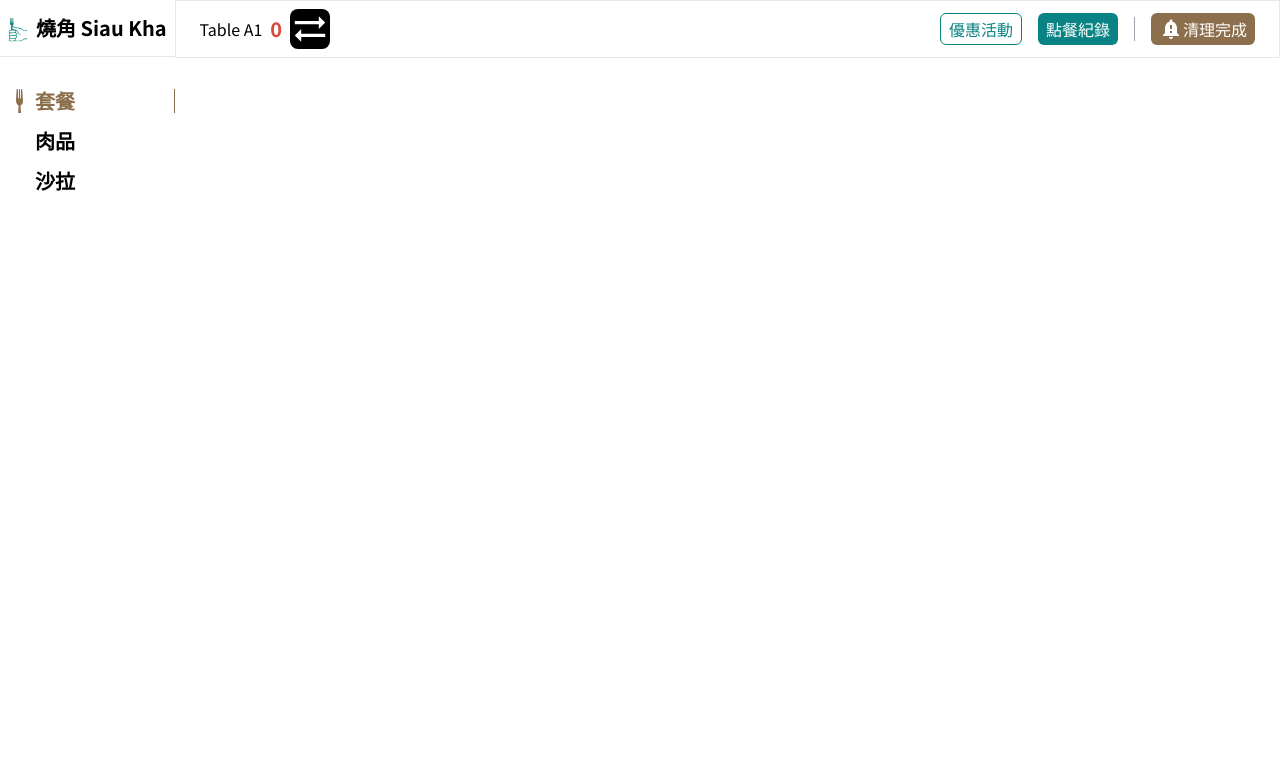
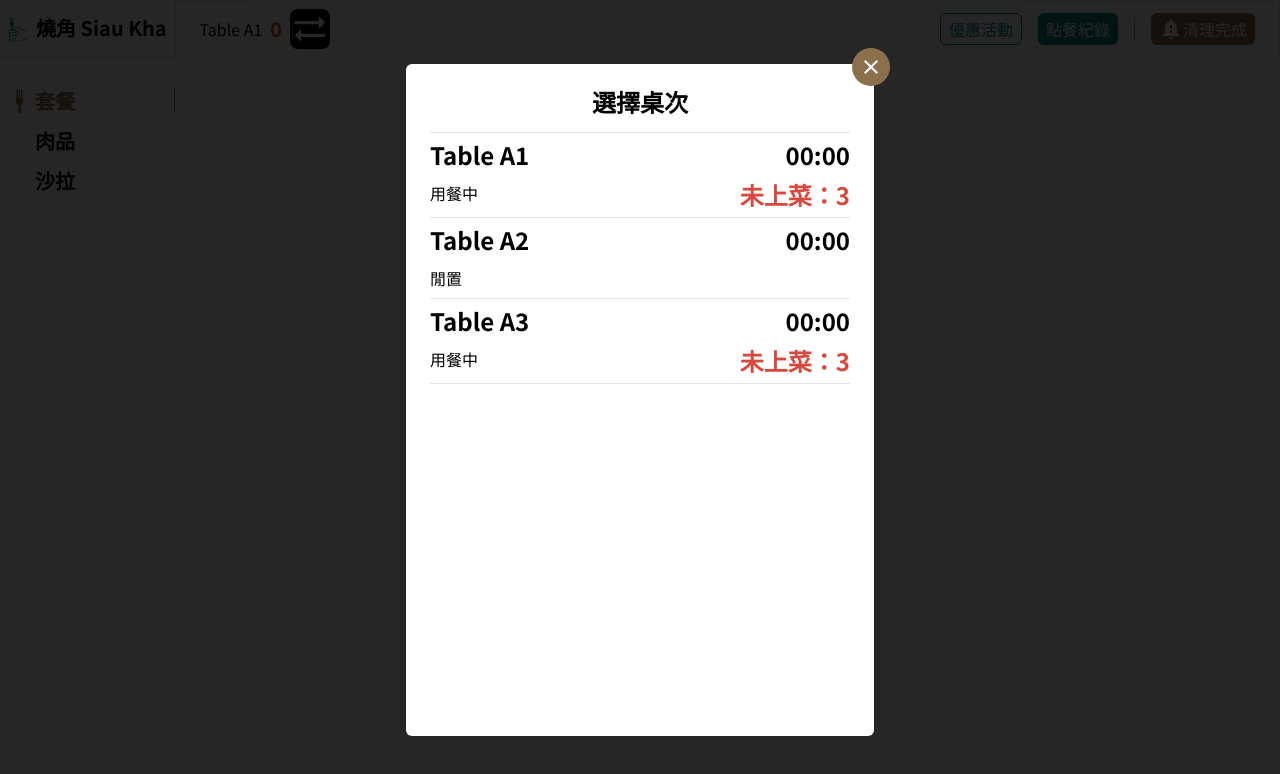
Before and after one commit to alphatero/siau-kha-frontend, a Next.js app: page /order in a window 1280 px wide. Both pictures are taken after a click on the button 310 px from the left and 29 px from the top of the page. Shown: the top 774 px of the page. Built offline with nearby package versions, Linux system fonts and the light colour scheme.

Commit message:
feat: 🎸 add trigger table modal

```diff
--- a/src/apps/Order/components/Header.tsx
+++ b/src/apps/Order/components/Header.tsx
@@ -3,7 +3,13 @@ import clsx from 'clsx';
 import { useStore } from '../stores';
 
 export const Header = () => {
-  const { table } = useStore();
+  const { table, setIsOpenTriggerTable } = useStore();
+
+  const onClick = () => {
+    console.log('click');
+
+    setIsOpenTriggerTable(true);
+  };
 
   return (
     <div
@@ -17,7 +23,7 @@ export const Header = () => {
 
         <span className="text-h5 text-warn">{table.time}</span>
 
-        <Button color="black" className="h-10 w-10 rounded-lg p-1" icon>
+        <Button color="black" className="h-10 w-10 rounded-lg p-1" icon onClick={onClick}>
           <Icons.Change />
         </Button>
       </div>
--- a/src/apps/Order/components/Menu.tsx
+++ b/src/apps/Order/components/Menu.tsx
@@ -3,7 +3,7 @@ import { Icons } from '@/components/common';
 import { Sidebar } from './Sidebar';
 
 export const Menu = () => (
-    <div className="min-h-screen w-fit bg-white">
+    <div className="w-fit bg-white">
       <div
         className={clsx(
           'flex items-center justify-center',
--- /dev/null
+++ b/src/apps/Order/components/TriggerTableModal.tsx
@@ -0,0 +1,77 @@
+import { Modal } from '@/components/common';
+import clsx from 'clsx';
+import { useStore } from '../stores';
+
+type TableTypes = {
+  title: string;
+  status: '用餐中' | '閒置';
+  time: string;
+  unfinished?: number;
+};
+
+const tableList:TableTypes[] = [
+  {
+    title: 'A1',
+    status: '用餐中',
+    time: '00:00',
+    unfinished: 3,
+  },
+  {
+    title: 'A2',
+    status: '閒置',
+    time: '00:00',
+  },
+  {
+    title: 'A3',
+    status: '用餐中',
+    time: '00:00',
+    unfinished: 3,
+  },
+];
+
+export const TriggerTableModal = () => {
+  const { isOpenTriggerTable, setIsOpenTriggerTable } = useStore();
+
+  return (
+    <Modal isOpen={isOpenTriggerTable} onClose={() => setIsOpenTriggerTable(false)}>
+      <div className="flex flex-col items-center justify-center">
+        <h4 className={
+          clsx(
+            'w-full border-b border-black/10',
+            'pb-4 text-center text-h4',
+          )}>選擇桌次</h4>
+
+        <ul className='flex w-full flex-col'>
+          {
+            tableList.map((table) => (
+              <li key={table.title}>
+                <button className={
+                  clsx(
+                    'flex w-full flex-col space-y-3 py-2',
+                    'border-b border-black/10',
+                    'hover:bg-color_bg',
+                  )}>
+
+                  <div className='flex w-full justify-between'>
+                    <h4 className='text-h4'>Table {table.title}</h4>
+                    <p className='text-h4'>{table.time}</p>
+                  </div>
+                  <div className='flex w-full justify-between'>
+                    <div className=''>{ table.status}</div>
+                    {
+                      table.unfinished && (
+                        <p className='text-h4 text-warn'>未上菜：{table.unfinished}</p>)
+                    }
+                  </div>
+                </button>
+
+              </li>))
+          }
+
+        </ul>
+      </div>
+    </Modal>
+  );
+};
+
+export default TriggerTableModal;
--- a/src/apps/Order/components/index.ts
+++ b/src/apps/Order/components/index.ts
@@ -1,2 +1,3 @@
 export * from './Header';
 export * from './Menu';
+export * from './TriggerTableModal';
--- a/src/apps/Order/index.tsx
+++ b/src/apps/Order/index.tsx
@@ -1,13 +1,17 @@
 import type { NextPageWithLayout } from '@/types';
-import { Header, Menu } from './components';
+import { Header, Menu, TriggerTableModal } from './components';
 
 const Order: NextPageWithLayout = () => (
+  <>
     <div className="mx-auto flex w-full">
       <Menu />
       <div className="flex-1 items-start">
         <Header />
       </div>
     </div>
+
+    <TriggerTableModal />
+  </>
 );
 
 export default Order;
--- a/src/apps/Order/stores.ts
+++ b/src/apps/Order/stores.ts
@@ -7,8 +7,9 @@ type State = {
     status: string;
     time: number;
   }
-
+  isOpenTriggerTable: boolean;
   setTable: (table: State['table']) => void;
+  setIsOpenTriggerTable: (isOpenTriggerTable: State['isOpenTriggerTable']) => void;
 }
 
 export const useStore = create<State>((set) => ({
@@ -19,7 +20,11 @@ export const useStore = create<State>((set) => ({
     time: 0,
   },
 
+  isOpenTriggerTable: false,
+
   setTable: (table) => set({ table }),
+
+  setIsOpenTriggerTable: (isOpenTriggerTable) => set({ isOpenTriggerTable }),
 }));
 
 export default useStore;
--- a/src/components/common/Icons.tsx
+++ b/src/components/common/Icons.tsx
@@ -2,12 +2,14 @@ import Change from '@/assets/svg/change.svg';
 import Logo from '@/assets/svg/logo.svg';
 import Notification from '@/assets/svg/notification.svg';
 import Fork from '@/assets/svg/fork.svg';
+import Close from '@/assets/svg/close.svg';
 
 export const Icons = {
   Change,
   Logo,
   Notification,
   Fork,
+  Close,
 };
 
 export default Icons;
--- /dev/null
+++ b/src/components/common/Modal.tsx
@@ -0,0 +1,50 @@
+import clsx from 'clsx';
+import { Icons } from '@/components/common/Icons';
+
+interface ModalProps {
+  children: React.ReactNode;
+  isOpen: boolean;
+  onClose: () => void;
+}
+
+export const Modal = ({ children, onClose, isOpen }: ModalProps) => {
+  if (!isOpen) return null;
+
+  return (
+    <div
+      className={clsx(
+        'fixed left-0 top-0 z-50',
+        'h-screen w-screen overflow-y-auto overflow-x-hidden',
+        'flex items-center justify-center',
+      )}
+    >
+      <div
+        className={clsx('fixed left-0 top-0 h-full w-full', 'bg-black/85')}
+      />
+      <div
+        className={clsx(
+          'absolute rounded-md bg-white p-6',
+          'min-h-lg min-w-md',
+          'animate-scale-up transition-all duration-200',
+        )}
+      >
+        <button
+          className={clsx(
+            'absolute right-0 top-0 flex',
+            'rounded-full bg-secondary p-3',
+            '-translate-y-4 translate-x-4',
+          )}
+          onClick={onClose}
+        >
+          <span className="h-[14px] w-[14px] text-white">
+            <Icons.Close />
+          </span>
+        </button>
+
+        {children}
+      </div>
+    </div>
+  );
+};
+
+export default Modal;
--- a/src/components/common/index.ts
+++ b/src/components/common/index.ts
@@ -1,2 +1,3 @@
 export * from './Button';
 export * from './Icons';
+export * from './Modal';
--- a/tailwind.config.js
+++ b/tailwind.config.js
@@ -8,11 +8,18 @@ module.exports = {
     './src/apps/**/*.{js,ts,jsx,tsx}',
   ],
   theme: {
+    minWidth: {
+      md: '468px',
+    },
+    minHeight: {
+      lg: '672px',
+    },
     extend: {
       colors: {
         primary: '#098383',
         secondary: '#8C6F4C',
         warn: '#DA483B',
+        color_bg: '#FDFDF3',
       },
       fontFamily: {
         'noto-sans': ['Noto Sans TC', 'sans-serif'],
@@ -29,6 +36,13 @@ module.exports = {
           '32px',
           {
             lineHeight: '38px',
+            fontWeight: '700',
+          },
+        ],
+        h4: [
+          '24px',
+          {
+            lineHeight: '28px',
             fontWeight: '700',
           },
         ],
@@ -59,6 +73,24 @@ module.exports = {
         'gradient-conic':
           'conic-gradient(from 180deg at 50% 50%, var(--tw-gradient-stops))',
       },
+      opacity: {
+        85: '0.85',
+      },
+      keyframes: {
+        'scale-up': {
+          '0%': {
+            transform: 'scale(0.1)',
+            opacity: '0',
+          },
+          '100%': {
+            transform: 'scale(1)',
+            opacity: '1',
+          },
+        },
+      },
+      animation: {
+        'scale-up': 'scale-up 0.3s ease-out',
+      },
     },
   },
   plugins: [
```
Also changed, not shown: src/assets/svg/close.svg (added).
